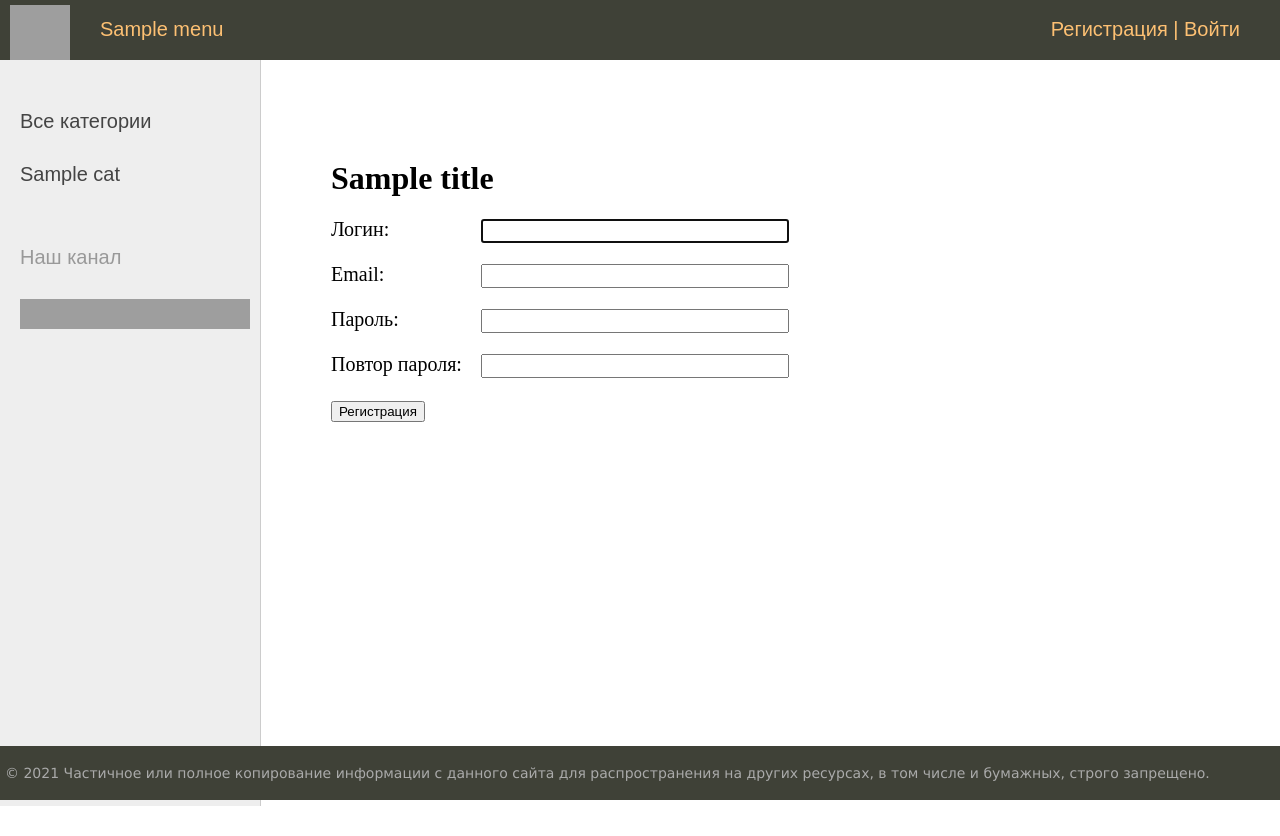
After one commit to RuslanZhitkovch/DjangoWomen, a Django app: template website/women/templates/women/register.html in a window 1280 px wide. The commit adds this page. Run offline with Django 4.2, Linux system fonts and the light colour scheme; tables that the repository leaves empty hold one stand-in row (values such as "Sample post"); the template is opened without the code that fills it: values that come from a table or form of the project are taken from there, most other values are stand-ins (such as "Sample title", 1, 10 or a date in 2020); parts of the project's set-up code (start-up, migrations or seed data) failed here and were passed over; grey boxes are pictures that could not be loaded.

Commit message:
Регистрация готова

```diff
--- a/website/women/templates/women/base.html
+++ b/website/women/templates/women/base.html
@@ -17,12 +17,11 @@
 			<ul id="mainmenu" class="mainmenu">
 			<li class="logo"><a href="{% url 'home' %}"><div class="logo"></div></a></li>
 {% for m in menu %}
-	{% if not forloop.last %}
+
 			<li><a href="{% url m.url_name %}">{{m.title}}</a></li>
-	{% else %}
-			<li class="last"><a href="{% url m.url_name %}">{{m.title}}</a></li>
-	{% endif %}
+
 {% endfor %}
+				<li class = "last"><a href = "{% url 'register' %}">Регистрация</a> | <a href = "{% url 'login' %}">Войти</a></li>
 			</ul>
 			<div class="clear"></div>
 		</div>
--- /dev/null
+++ b/website/women/templates/women/register.html
@@ -0,0 +1,17 @@
+{% extends 'women/base.html' %}
+
+{% block content %}
+<h1>{{title}}</h1>
+
+<form method="post">
+    {% csrf_token %}
+
+{% for f in form %}
+<p><label class="form-label" for="{{ f.id_for_label }}">{{f.label}}: </label>{{ f }}</p>
+<div class="form-error">{{ f.errors }}</div>
+{% endfor %}
+
+    <button type="submit">Регистрация</button>
+</form>
+
+{% endblock %}
--- /dev/null
+++ b/website/women/templatetags/forms.py
@@ -0,0 +1,37 @@
+from django import forms
+from django.contrib.auth.forms import UserCreationForm
+from django.contrib.auth.models import User
+from django.core.exceptions import ValidationError
+
+from .models import *
+
+class AddPostForm(forms.ModelForm):
+    def __init__(self, *args, **kwargs):
+        super().__init__(*args, **kwargs)
+        self.fields['cat'].empty_label = "Категория не выбрана"
+
+    class Meta:
+        model = Women
+        fields = ['title', 'slug', 'content', 'photo', 'is_published', 'cat']
+        widgets = {
+            'title': forms.TextInput(attrs={'class': 'form-input'}),
+            'content': forms.Textarea(attrs={'cols': 60, 'rows': 10}),
+        }
+
+    def clean_title(self):
+        title = self.cleaned_data['title']
+        if len(title) > 200:
+            raise ValidationError('Длина превышает 200 символов')
+
+        return title
+
+
+class RegisterUserForm(UserCreationForm):
+    username = forms.CharField(label='Логин', widget=forms.TextInput(attrs={'class': 'form-input'}))
+    email = forms.EmailField(label='Email', widget=forms.EmailInput(attrs={'class': 'form-input'}))
+    password1 = forms.CharField(label='Пароль', widget=forms.PasswordInput(attrs={'class': 'form-input'}))
+    password2 = forms.CharField(label='Повтор пароля', widget=forms.PasswordInput(attrs={'class': 'form-input'}))
+
+    class Meta:
+        model = User
+        fields = ('username', 'email', 'password1', 'password2')
```
Also changed, not shown: website/women/templatetags/utils.py (added, +26 -0 lines).
